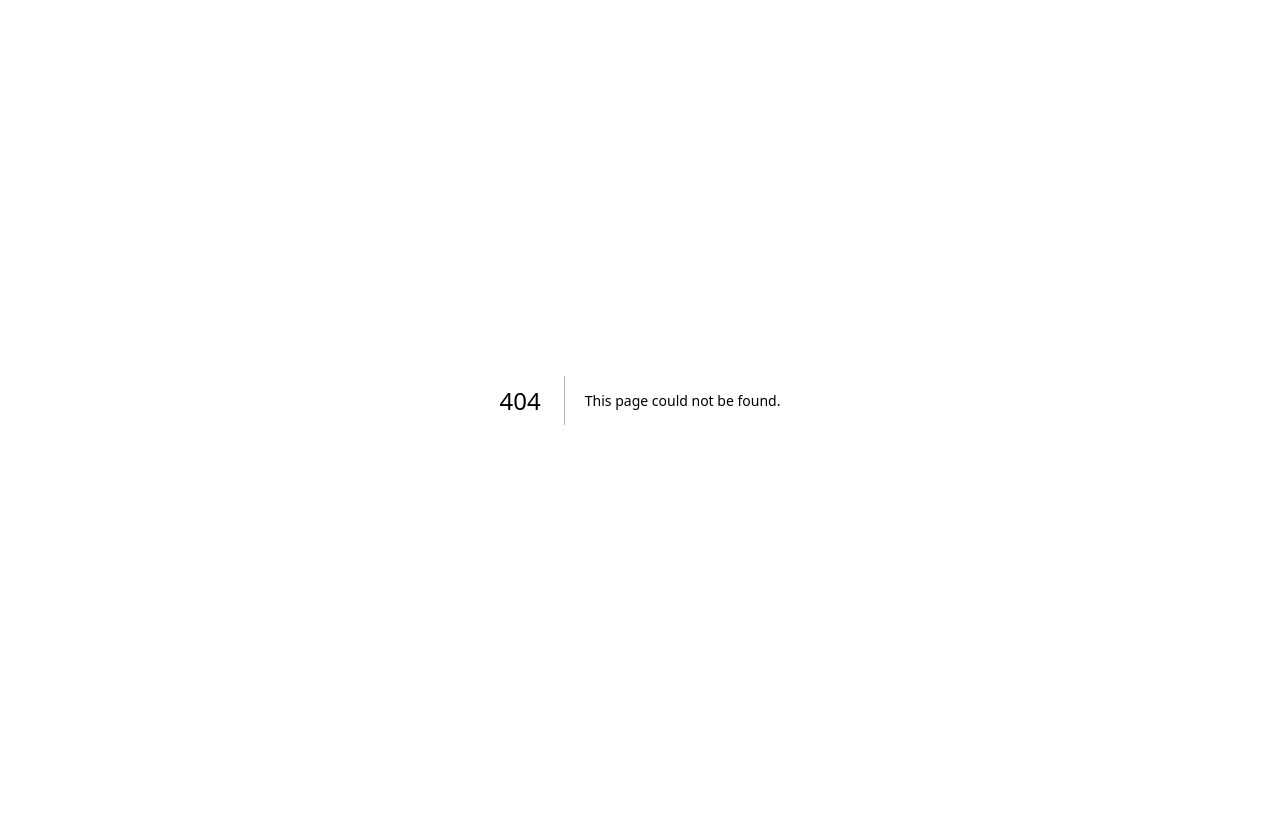
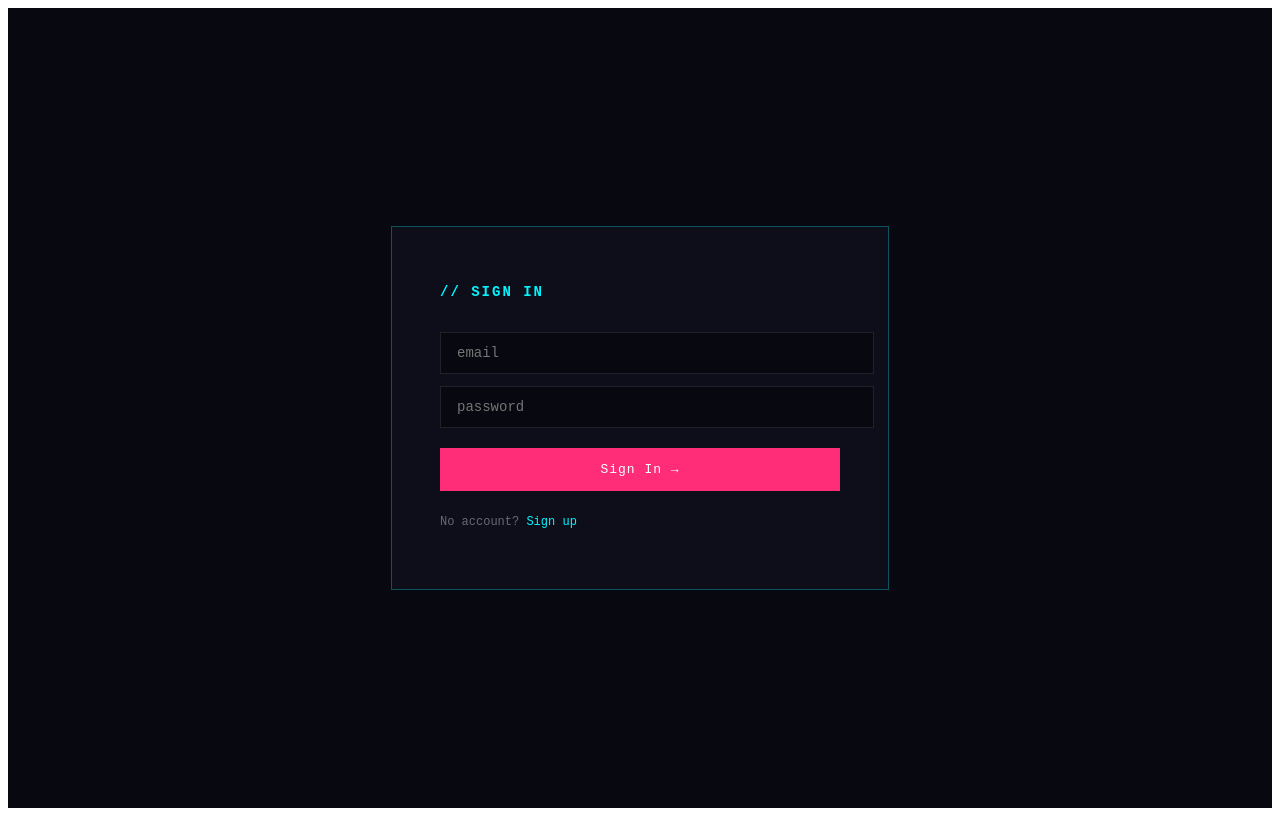
Before and after one commit to editor-beep/LMNH, a Next.js app: page /login in a window 1280 px wide. Before the commit this address had no page. Built offline with nearby package versions, Linux system fonts and the light colour scheme; no server answers.

Commit message:
Create page.js

```diff
--- /dev/null
+++ b/app/login/page.js
@@ -0,0 +1,121 @@
+'use client'
+import { useState } from 'react'
+import { supabase } from '../../lib/supabase'
+
+export default function Login() {
+  const [email, setEmail] = useState('')
+  const [password, setPassword] = useState('')
+  const [mode, setMode] = useState('login')
+  const [message, setMessage] = useState('')
+  const [loading, setLoading] = useState(false)
+
+  async function handleSubmit() {
+    setLoading(true)
+    setMessage('')
+
+    if (mode === 'signup') {
+      const { error } = await supabase.auth.signUp({ email, password })
+      if (error) setMessage(error.message)
+      else setMessage('Check your email to confirm your account.')
+    } else {
+      const { error } = await supabase.auth.signInWithPassword({ email, password })
+      if (error) setMessage(error.message)
+      else window.location.href = '/'
+    }
+    setLoading(false)
+  }
+
+  return (
+    <main style={{
+      minHeight: '100vh',
+      background: '#080810',
+      display: 'flex',
+      alignItems: 'center',
+      justifyContent: 'center',
+      fontFamily: 'monospace'
+    }}>
+      <div style={{
+        border: '1px solid rgba(0,245,255,0.3)',
+        padding: '48px',
+        width: '100%',
+        maxWidth: '400px',
+        background: '#0e0e1a'
+      }}>
+        <h1 style={{
+          color: '#00F5FF',
+          fontSize: '14px',
+          letterSpacing: '2px',
+          marginBottom: '32px',
+          textTransform: 'uppercase'
+        }}>
+          {mode === 'login' ? '// Sign In' : '// Create Account'}
+        </h1>
+
+        <input
+          type="email"
+          placeholder="email"
+          value={email}
+          onChange={e => setEmail(e.target.value)}
+          style={inputStyle}
+        />
+        <input
+          type="password"
+          placeholder="password"
+          value={password}
+          onChange={e => setPassword(e.target.value)}
+          style={inputStyle}
+        />
+
+        <button
+          onClick={handleSubmit}
+          disabled={loading}
+          style={btnStyle}
+        >
+          {loading ? 'working...' : mode === 'login' ? 'Sign In →' : 'Create Account →'}
+        </button>
+
+        {message && (
+          <p style={{ color: '#FF2D78', fontSize: '12px', marginTop: '16px' }}>
+            {message}
+          </p>
+        )}
+
+        <p style={{ color: 'rgba(240,238,255,0.4)', fontSize: '12px', marginTop: '24px' }}>
+          {mode === 'login' ? "No account? " : "Have an account? "}
+          <span
+            onClick={() => setMode(mode === 'login' ? 'signup' : 'login')}
+            style={{ color: '#00F5FF', cursor: 'pointer' }}
+          >
+            {mode === 'login' ? 'Sign up' : 'Sign in'}
+          </span>
+        </p>
+      </div>
+    </main>
+  )
+}
+
+const inputStyle = {
+  width: '100%',
+  background: '#080810',
+  border: '1px solid rgba(255,255,255,0.1)',
+  color: '#F0EEFF',
+  padding: '12px 16px',
+  marginBottom: '12px',
+  fontFamily: 'monospace',
+  fontSize: '14px',
+  outline: 'none',
+  display: 'block'
+}
+
+const btnStyle = {
+  width: '100%',
+  background: '#FF2D78',
+  color: '#fff',
+  border: 'none',
+  padding: '14px',
+  fontFamily: 'monospace',
+  fontSize: '13px',
+  cursor: 'pointer',
+  letterSpacing: '1px',
+  marginTop: '8px'
+}
```
